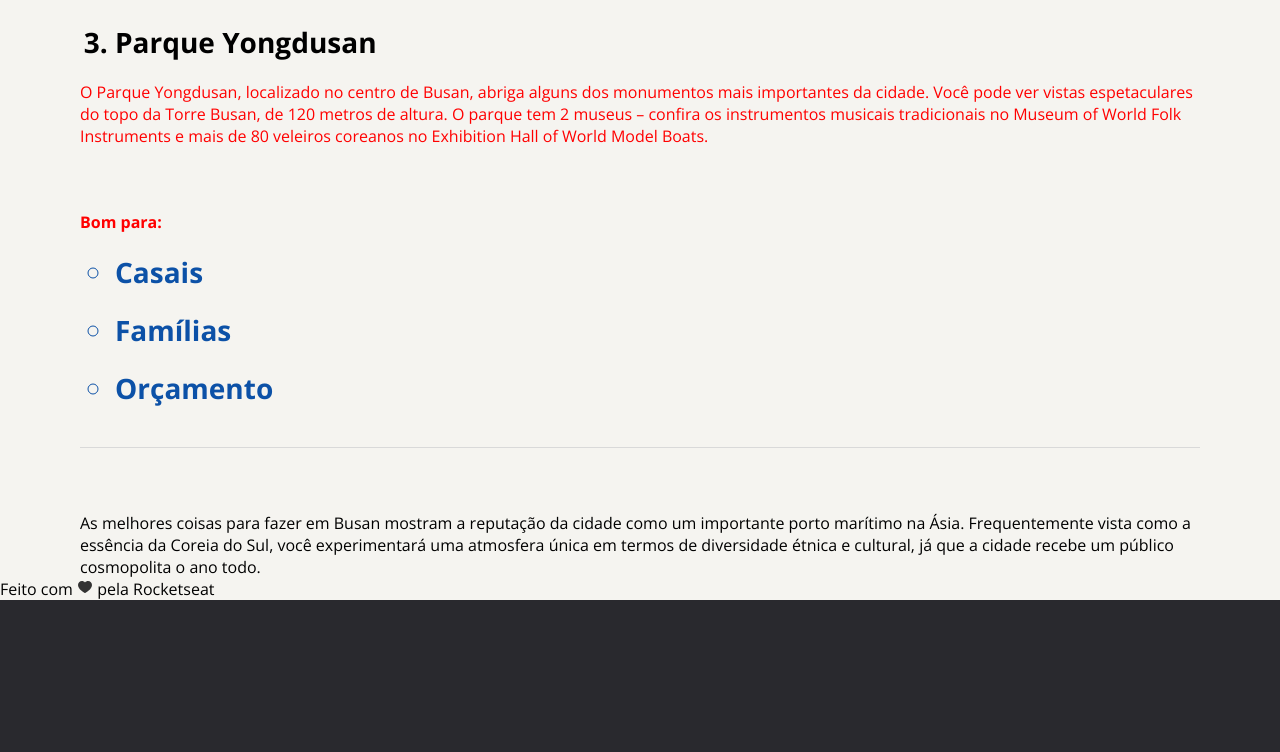
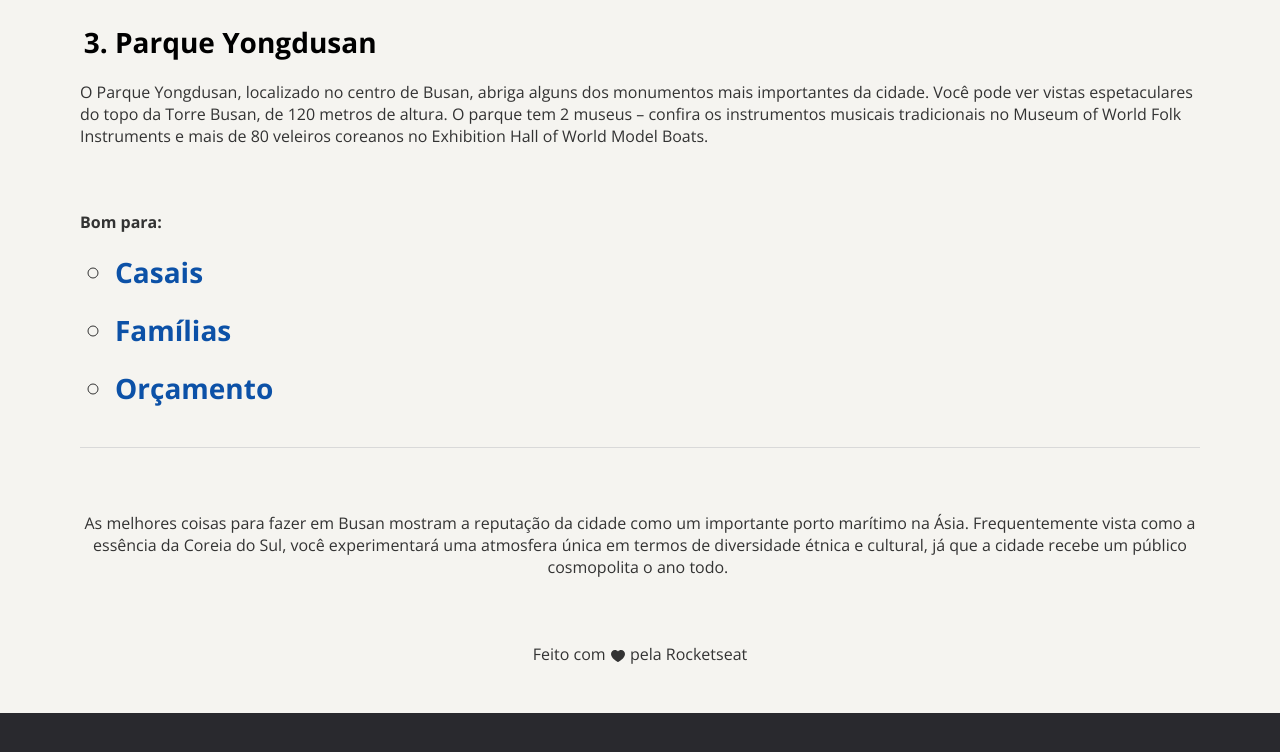
Before and after one commit to KarenGoelzer/Local_Turistico, a plain HTML site: page index.html in a window 1280 px wide. Shown: the part 2575-3327 px from the top of the page. Before the commit the page ends 3255 px from the top, so only its background shows below. Drawn offline with nearby package versions, Linux system fonts and the light colour scheme.

Commit message:
Terminado o CSS.

```diff
--- a/index.html
+++ b/index.html
@@ -46,7 +46,7 @@
                 <p>O Templo Haedong Yonggungsa é um templo budista localizado no extremo nordeste de Busan. Construído em 1376, é um dos poucos templos na Coreia construídos à beira-mar – você pode desfrutar de vistas do Mar do Leste de um lado e de belas montanhas do outro.</p>
                 <br>
                 <br>
-                <p>Bom para:</p>
+                <p><strong>Bom para:</strong></p>
                 <ul>・História</ul>
               </div>
             </div>
@@ -58,7 +58,7 @@
               <p>O Templo Beomeo-sa é um dos maiores santuários da Coreia do Sul. Ele está localizado no alto da borda leste da montanha Geumjeongsa e fica distante da agitação da cidade. O Daeungjeon Hall do templo é um exemplo bem preservado da arquitetura da Dinastia Joseon.</p>
               <br>
               <br>
-              <p>Bom para:</p>
+              <p><strong>Bom para:</strong></p>
               <ul>・História</ul>
             </div>
 
@@ -69,7 +69,7 @@
               <p>O Parque Yongdusan, localizado no centro de Busan, abriga alguns dos monumentos mais importantes da cidade. Você pode ver vistas espetaculares do topo da Torre Busan, de 120 metros de altura. O parque tem 2 museus – confira os instrumentos musicais tradicionais no Museum of World Folk Instruments e mais de 80 veleiros coreanos no Exhibition Hall of World Model Boats.</p>
               <br>
               <br>
-              <p>Bom para:</p>
+              <p><strong>Bom para:</strong></p>
               <ul>
                 <li>Casais</li>
                 <li>Famílias</li>
--- a/style.css
+++ b/style.css
@@ -112,7 +112,29 @@ br + p{
 }
 
 .templo p{
-  color: red;
+  color: #333333;
   font-size: 16px;
   margin-top: 20px;
 }
+
+ul li::marker {
+  color: #333333;
+}
+
+.description p{
+  color: #333333;
+  font-size: 16px;
+  margin-top: 40;
+  text-align: center;
+}
+
+footer{
+  text-align: center;
+  margin: 65px;
+  padding-bottom: 48px;
+  color: #333333;
+}
+
+footer img{
+  vertical-align: middle;
+}
```
